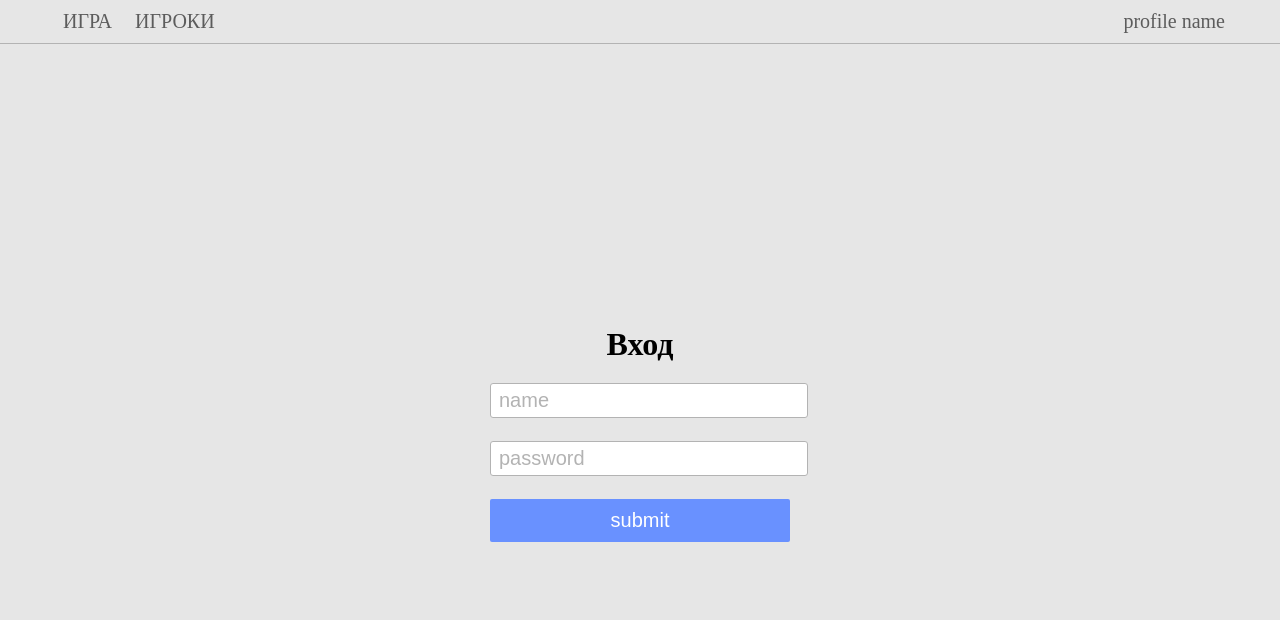
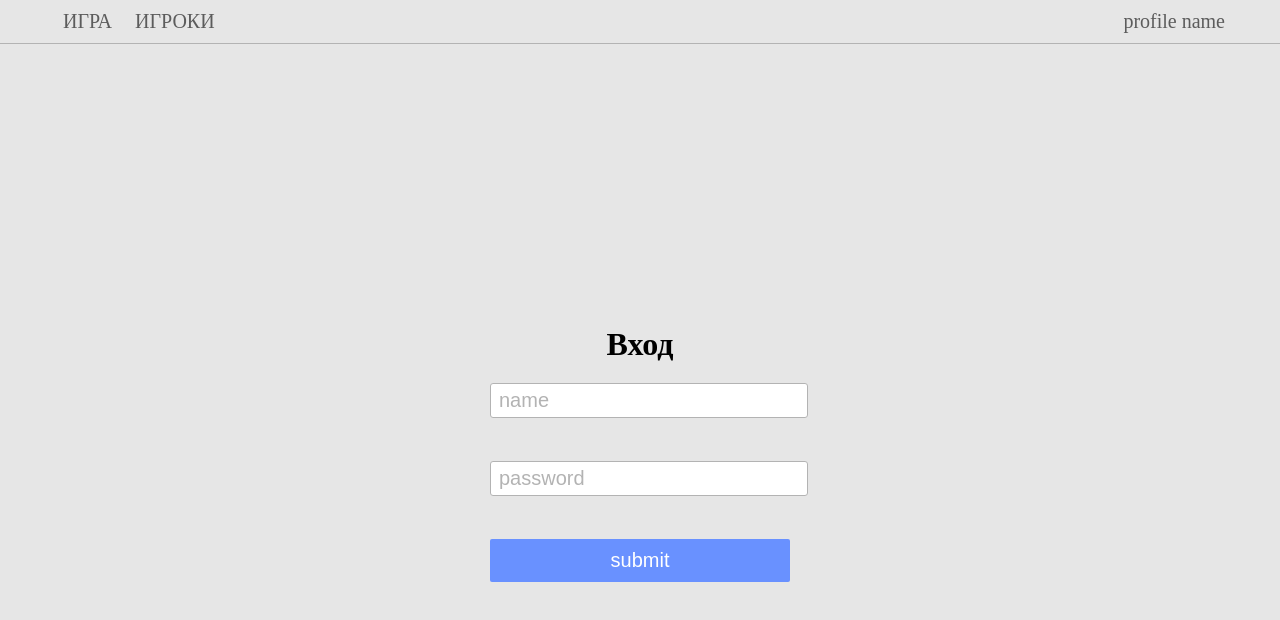
Before and after one commit to futfetish/rpcMONO, a Next.js app: page /login in a window 1280 px wide. Shown: the top 620 px of the page. Built offline with nearby package versions, Linux system fonts and the light colour scheme.

Commit message:
logic upd

```diff
--- a/src/components/namePasswordForm/namePassword.module.scss
+++ b/src/components/namePasswordForm/namePassword.module.scss
@@ -1,7 +1,9 @@
 .box{
     width: 300px;
+    height: 100%;
     padding: 20px;
     display: flex;
     flex-direction: column;
+    justify-content: space-between;
     align-items: center;
 }
--- a/src/pages/index.tsx
+++ b/src/pages/index.tsx
@@ -3,6 +3,7 @@ import Image from "next/image";
 import { Inter } from "next/font/google";
 import styles from "@/styles/Home.module.css";
 import { AuthStore } from "@/store/authStore";
+import { MyA } from "@/UI/myA/myA";
 
 const inter = Inter({ subsets: ["latin"] });
 
@@ -18,7 +19,7 @@ export default function Home() {
       {user ? (
         <div>
           <p> вы авторизованы : {user.name} </p>
-          <button onClick={() => logout()}>logout</button>
+          <MyA  onClick={() => logout()}>logout</MyA>
         </div>
       ) : (
         <div>вы не авторизованы</div>
--- a/src/pages/login.tsx
+++ b/src/pages/login.tsx
@@ -1,14 +1,19 @@
 import { LoginForm } from "@/features/loginForm";
 import { FC } from "react";
-import Styles from '@/styles/authForm.module.scss'
+import Styles from "@/styles/authForm.module.scss";
 
-const Login : FC = () => {
-    return (
-        <div className={Styles.box}>
-            <h1>Вход</h1>
-            <LoginForm />
+const Login: FC = () => {
+  return (
+    <div className={Styles.container}>
+      <div className={Styles.box}>
+        <h1>Вход</h1>
+        <div className={Styles.form}>
+          <LoginForm />
         </div>
-    )
-}
 
-export default Login
+      </div>
+    </div>
+  );
+};
+
+export default Login;
```
Also changed, not shown: src/pages/register.tsx (+14 -9 lines).
